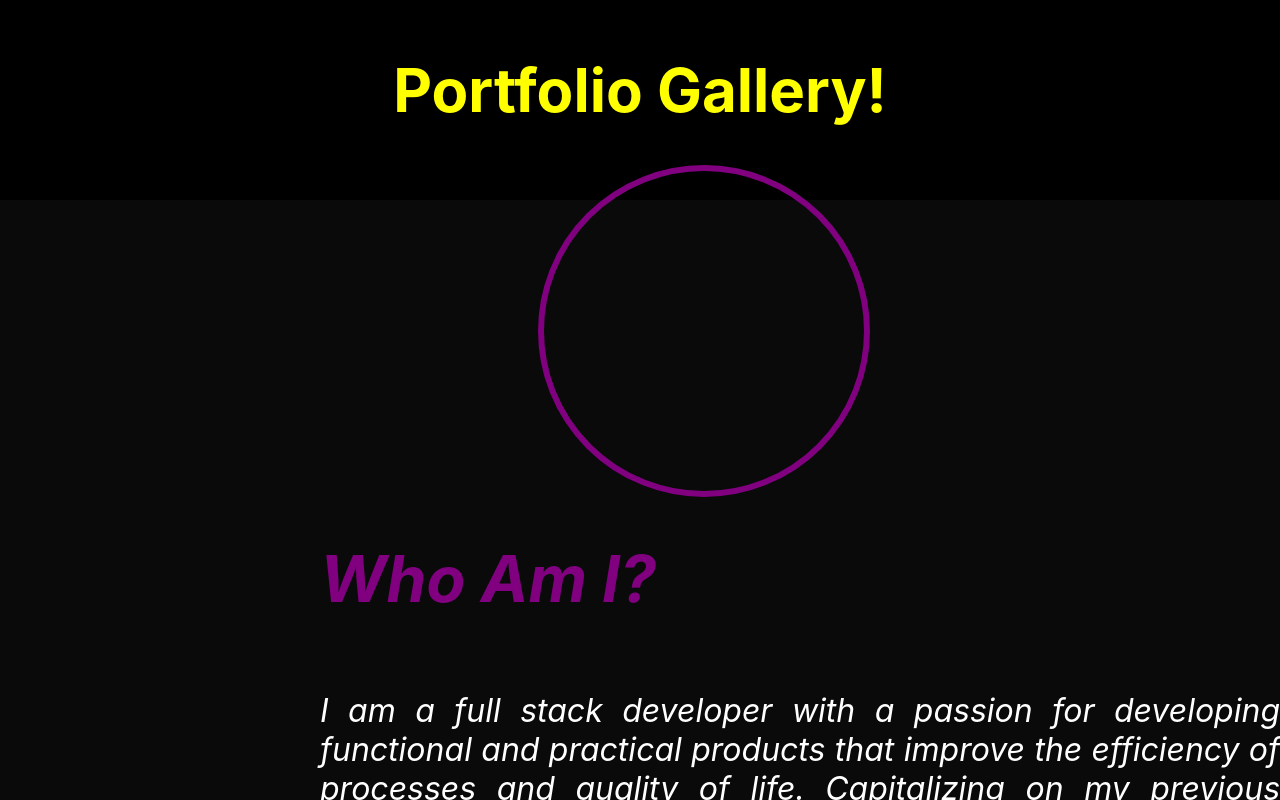
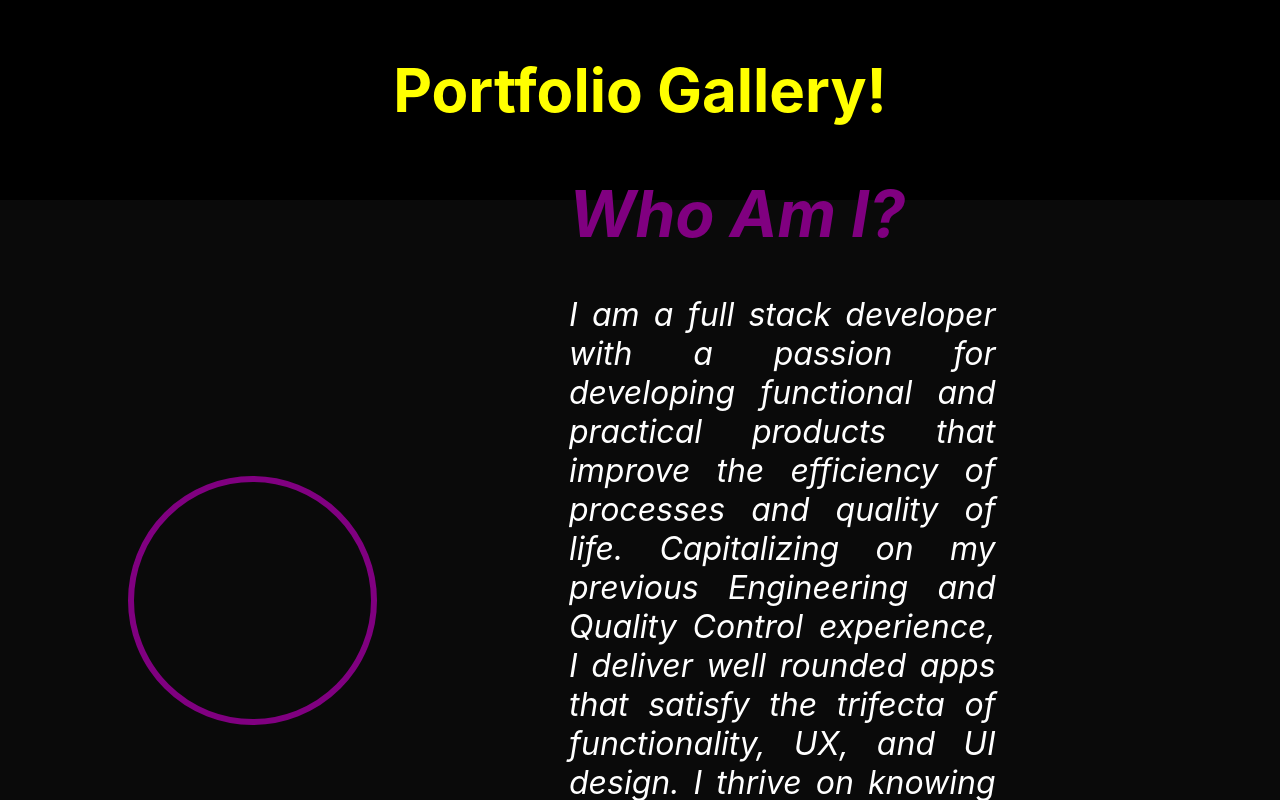
Before and after one commit to Upenatom/portfolio, a React (Create React App) app: page / in a window 1280 px wide. Shown: the part 600-1400 px from the top of the page. Built offline with nearby package versions, Linux system fonts and the light colour scheme.

Commit message:
fix lag 3

```diff
--- a/src/App.css
+++ b/src/App.css
@@ -50,7 +50,7 @@ h2 {
   position: relative;
   font-size: 200%;
   display: flex;
-  flex-direction: column;
+  flex-direction: row;
   justify-content: center;
   align-items: center;
   height: 100%;
@@ -62,8 +62,8 @@ h2 {
 
 .flex-row {
   display: flex;
-  justify-content: center;
-  align-items: center;
+  /* justify-content: center;
+  align-items: center; */
 }
 
 .flex-column {
@@ -84,17 +84,21 @@ h2 {
 
 .profilepic {
   position: relative;
-  width: 25%;
-  height: 0;
-  padding-bottom: 25%;
-  left: 5%;
+  width: 30%;
   border: .2em solid purple;
   border-radius: 50%;
+  left: 10%;
+}
+
+.profilepic::before {
+  content: '';
+  display: block;
+  padding-bottom: 100%;
 }
 
 .whoami {
   margin-left: 10em;
-  width: 75%;
+  width: 90%;
   text-align: justify;
   text-justify: inter-character;
   font-style: italic;
--- a/src/App.js
+++ b/src/App.js
@@ -27,24 +27,21 @@ export default function App() {
 
         </div>
 
-        <div className="page2 flex-row">
+        <div className="page2">
 
 
-        <div className="profilepic" data-aos="fade-right"/>
+        <div className="profilepic"/>
 
 
-        <div className = "whoami flex-column" data-aos="fade-left">
-            <h1 style={{color: "Purple"}}>Who Am I?</h1>
-          <p>I am a full stack developer with a passion for developing functional and
+        <div className = "whoami">
+          <h1 style={{color: "Purple"}}>Who Am I?</h1>
+          <p style={{width: "60%"}}>I am a full stack developer with a passion for developing functional and
             practical products that improve the efficiency of processes and quality of life.
             Capitalizing on my previous Engineering and Quality Control experience, I deliver
             well rounded apps that satisfy the trifecta of functionality, UX, and UI design.
             I thrive on knowing my products deliver on all the clients needs, and look forward
             to opportunities to learn new and exciting technologies I can apply to my work.</p>
         </div>
-
-
-
 
         </div>
 
```
